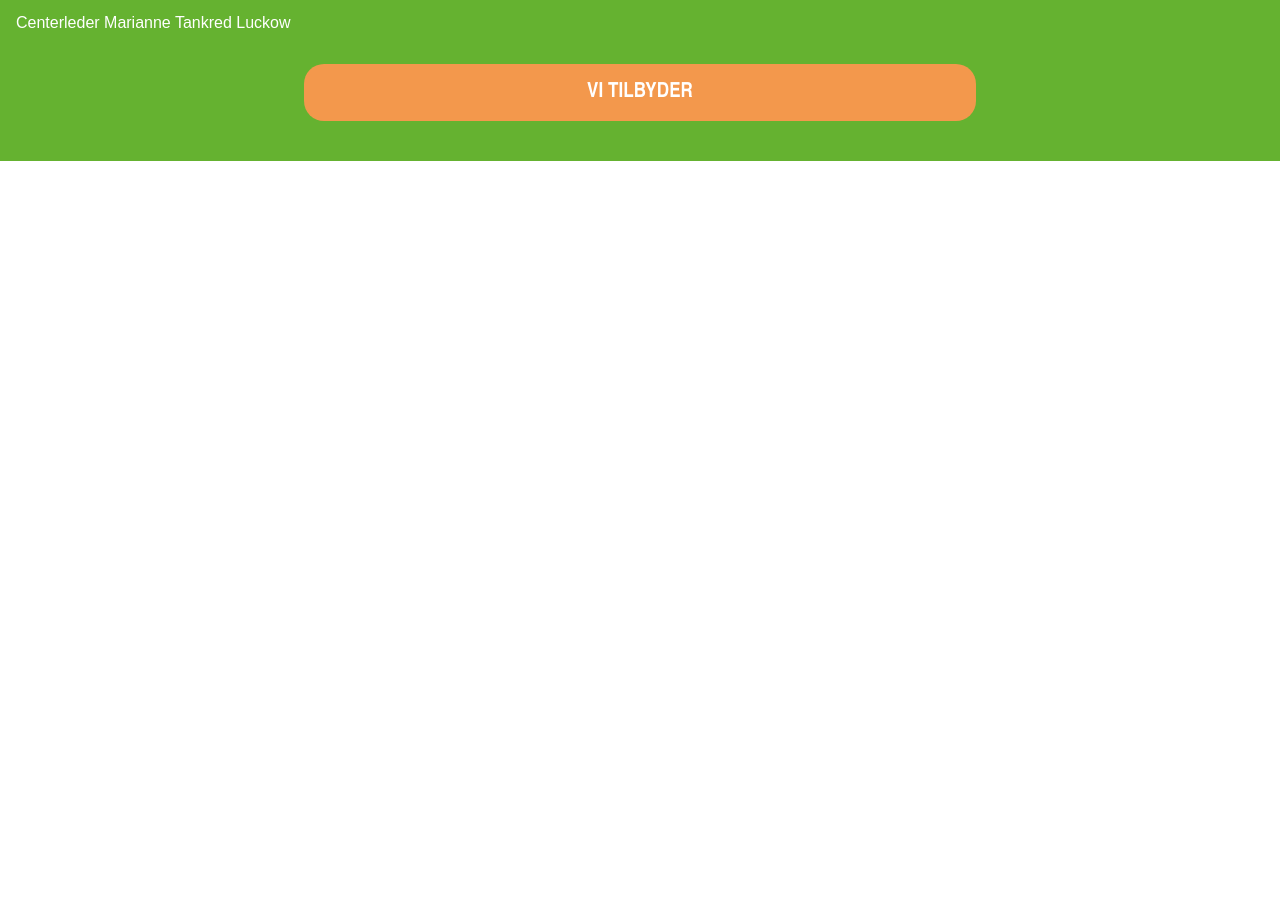
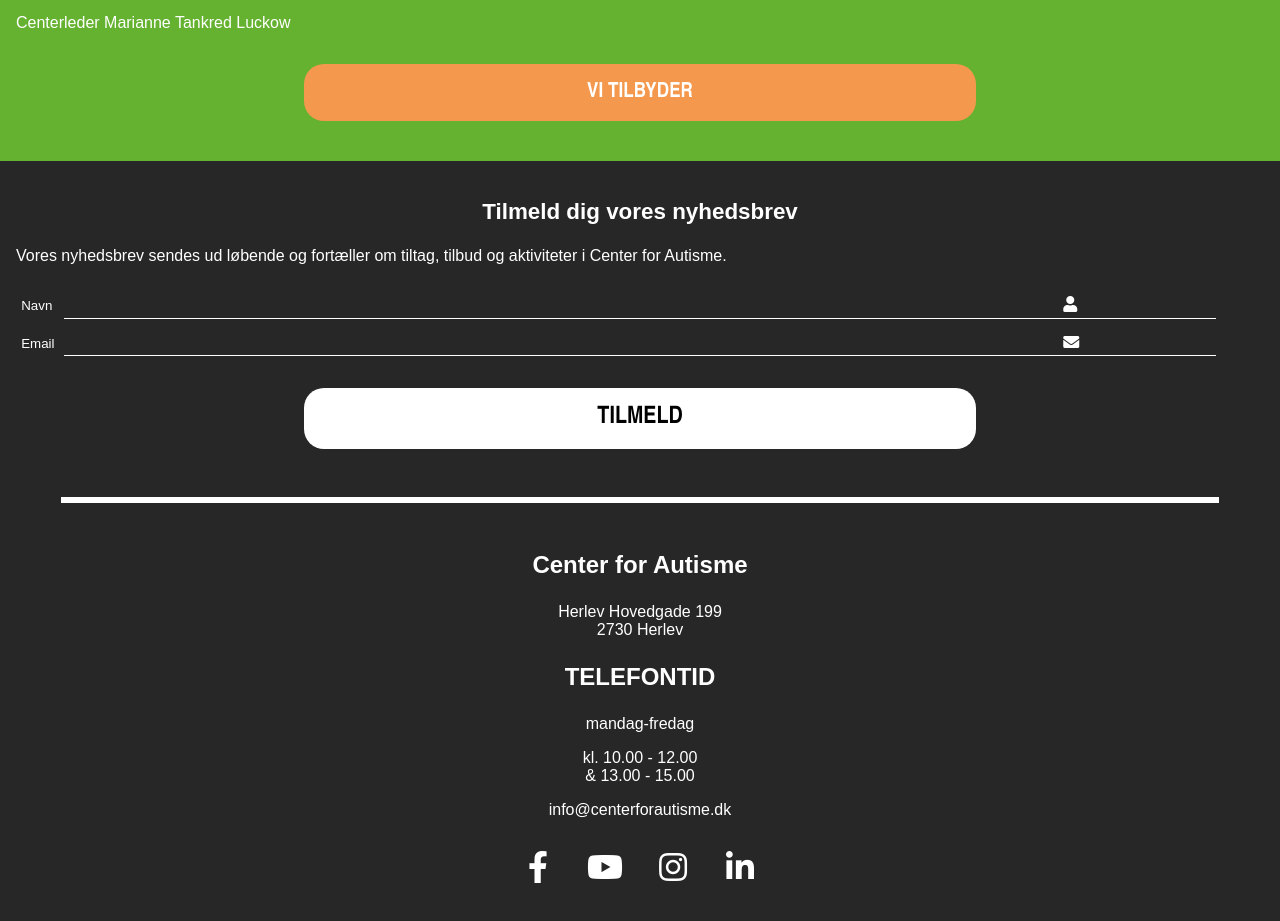
Before and after one commit to JonasGyldendahl/2-semester-eksamen-gruppe17-CFA, a plain HTML site: page index.html in a window 1280 px wide. Shown: the part 1901-2822 px from the top of the page. Before the commit the page ends 2062 px from the top, so only its background shows below. Drawn offline with Linux system fonts and the light colour scheme.

Commit message:
Added footer and styles to footer

```diff
--- a/index.html
+++ b/index.html
@@ -97,7 +97,35 @@
     </main>
 
     <footer>
+        <section id="nyhed">
+            <h3>Tilmeld dig vores nyhedsbrev</h3>
+            <p>Vores nyhedsbrev sendes ud løbende og fortæller om tiltag, tilbud og aktiviteter i Center for Autisme.</p>
+            <form>
+                <input type="text" placeholder="Navn"><i class="fas fa-user"></i><br>
+                <div></div>
+                <input type="text" placeholder="Email"><i class="fas fa-envelope"></i><br>
+                <div></div>
+            </form>
+            <a href="">tilmeld</a>
+        </section>
+        <div></div>
+        <section id="footerCfA">
+            <h3>Center for Autisme</h3>
+            <p>Herlev Hovedgade 199<br>
+            2730 Herlev</p>
+            <h3>TELEFONTID</h3>
+            <p>mandag-fredag</p>
+            <p>kl. 10.00 - 12.00<br>
+            &amp; 13.00 - 15.00</p>
+            <p>info@centerforautisme.dk</p>
 
+            <article>
+                <a href="#"><i class="fab fa-facebook-f fFirst"></i></a>
+                <a href="#"><i class="fab fa-youtube"></i></a>
+                <a href="#"><i class="fab fa-instagram"></i></a>
+                <a href="#"><i class="fab fa-linkedin-in"></i></a>
+            </article>
+        </section>
     </footer>
 </body>
 
--- a/styles.css
+++ b/styles.css
@@ -342,3 +342,101 @@ main #cfa {
     margin-top: -1rem;
     padding-bottom: 0.5rem;
 }
+
+/* --- Footer --- */
+footer {
+    background-color: #272727;
+    color: #FFF;
+    padding-top: 1rem;
+    padding-bottom: 4rem;
+}
+
+footer h3 {
+    text-align: center;
+    font-size: 1.4rem;
+}
+
+footer #nyhed p {
+    margin: 1rem;
+}
+
+footer #nyhed input {
+    width: 80%;
+    margin: 1rem 1rem 0.2rem 1.2rem;
+    border: none;
+    background-color: #272727;
+    color: #FFF;
+    outline: none;
+}
+
+::placeholder { /* Chrome, Firefox, Opera, Safari 10.1+ */
+  color: #FFF;
+  opacity: 1; /* Firefox */
+}
+
+:-ms-input-placeholder { /* Internet Explorer 10-11 */
+ color: #FFF;
+}
+
+::-ms-input-placeholder { /* Microsoft Edge */
+ color: #FFF;
+}
+
+/* ## Footer Tilmeld button ## */
+footer #nyhed a {
+    width: 50%;
+    display: block;
+    margin: 2rem auto;
+    background-color: #FFF;
+    text-align: center;
+    font-size: 1.5rem;
+    text-decoration: none;
+    color: #000;
+    text-transform: uppercase;
+    padding: 1rem;
+    border-radius: 20px;
+    font-family: Arial Narrow;
+    font-weight: bold;
+}
+
+/* ## Footer white lines ## */
+footer div {
+    width: 90%;
+    border: 3px solid #FFF;
+    display: block;
+    margin: 3rem auto;
+}
+
+footer #nyhed div {
+    width: 90%;
+    border: none;
+    border-top: 1px solid #FFF;
+    display: block;
+    margin: 0 auto;
+}
+
+footer #footerCfA h3 {
+    font-size: 1.5rem;
+}
+
+footer #footerCfA p {
+    text-align: center;
+}
+
+footer #footerCfA article {
+    text-align: center;
+    margin: 2.5rem 0 1rem;
+}
+
+footer #footerCfA article a {
+    color: #FFF;
+}
+
+footer #footerCfA article a i {
+    margin-left: 3rem;
+    transform: scale(2);
+}
+
+footer #footerCfA article a .fFirst {
+    margin-left: 0;
+}
```
